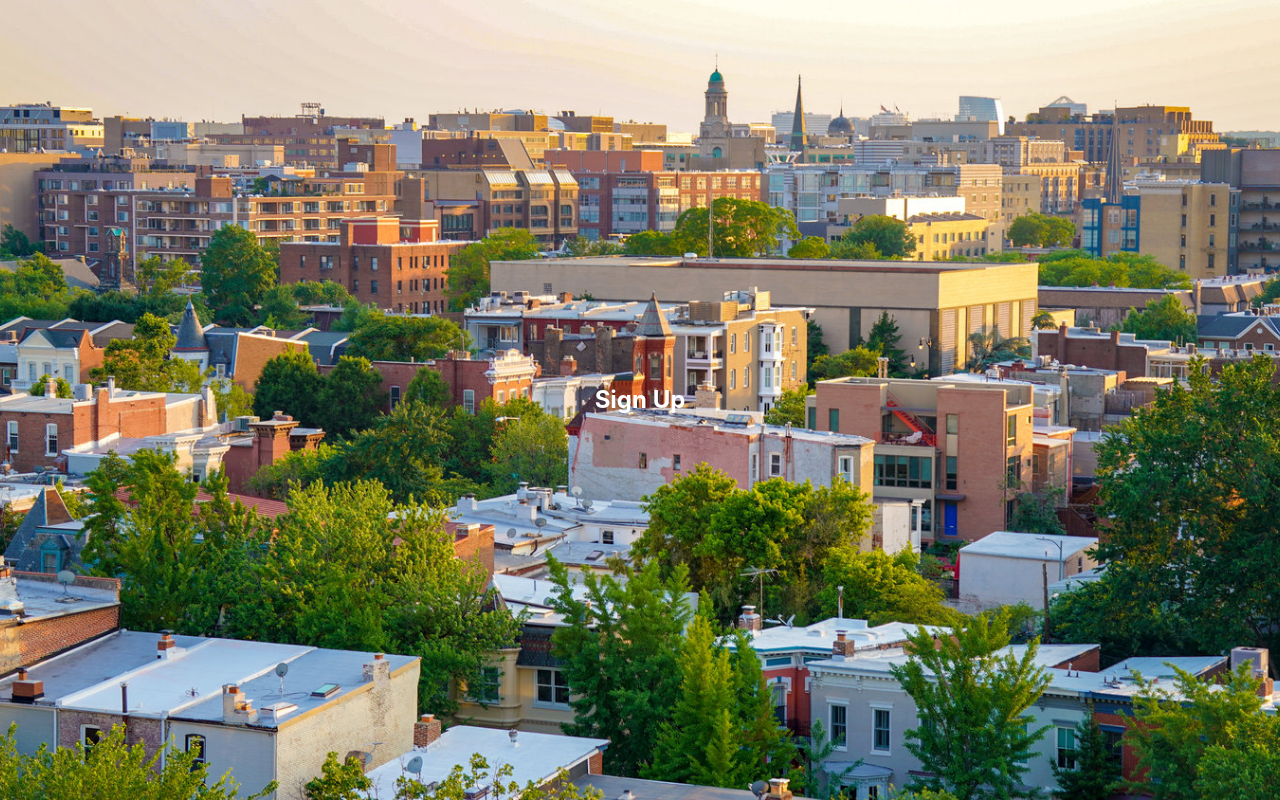
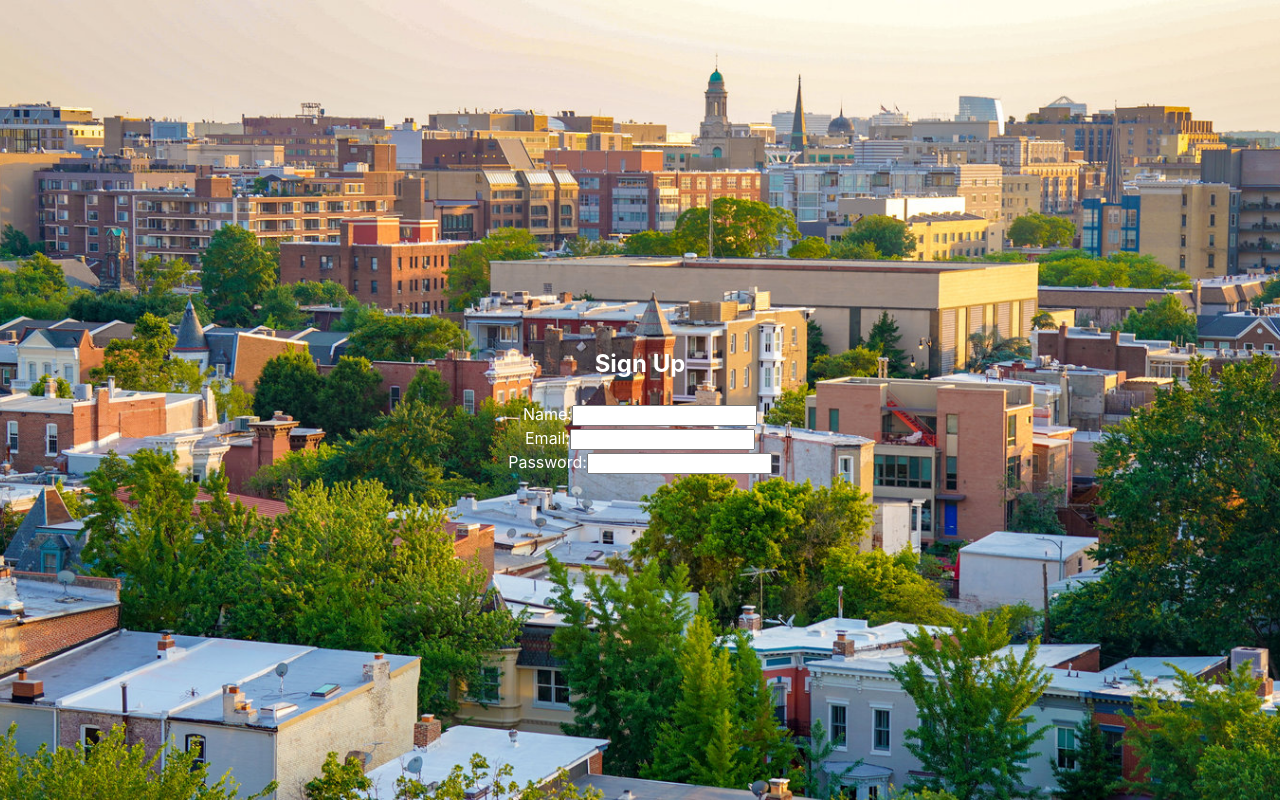
Before and after one commit to simk209/community-garden-2, a React (Vite) app: page /signup in a window 1280 px wide. Built offline with nearby package versions, Linux system fonts and the light colour scheme.

Commit message:
added basic signup form

```diff
--- a/src/SignUpPage.jsx
+++ b/src/SignUpPage.jsx
@@ -1,10 +1,30 @@
 import React from 'react';
+import {useState} from 'react'
 
 function SignUpPage() {
+
   return (
     <div>
       <h2>Sign Up</h2>
       {/* Include your signup form here */}
+      {/* you'll need an onsuvmit in the form */}
+      <form>
+        <div>
+        <label> Name:</label>
+        <input type="text" name="name"/>
+        </div>
+
+        <div>
+        <label> Email:</label>
+        <input type="text" name="email"/>
+        </div>
+
+        <div>
+        <label> Password:</label>
+        <input type="text" name = "password" />
+        </div>
+
+      </form>
     </div>
   );
 }
```
